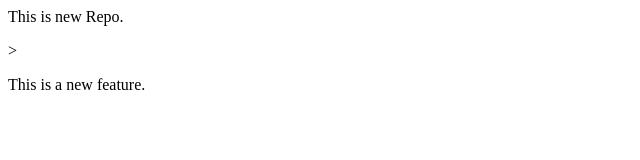
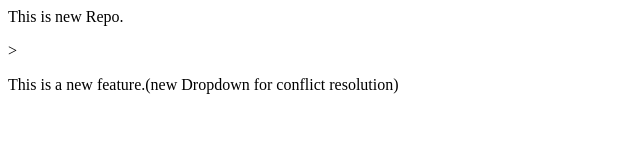
Before and after one commit to ganesh-sandbox/local-repository, a plain HTML site: page index.html in a window 1280 px wide. Shown: the whole page, without its empty margins (0-640 px from the left). Drawn offline with Linux system fonts and the light colour scheme.

```diff
--- a/index.html
+++ b/index.html
@@ -1,2 +1,2 @@
 <p>This is new Repo.</p>>
-<p>This is a new feature.</p>
+<p>This is a new feature.(new Dropdown for conflict resolution)</p>
```
